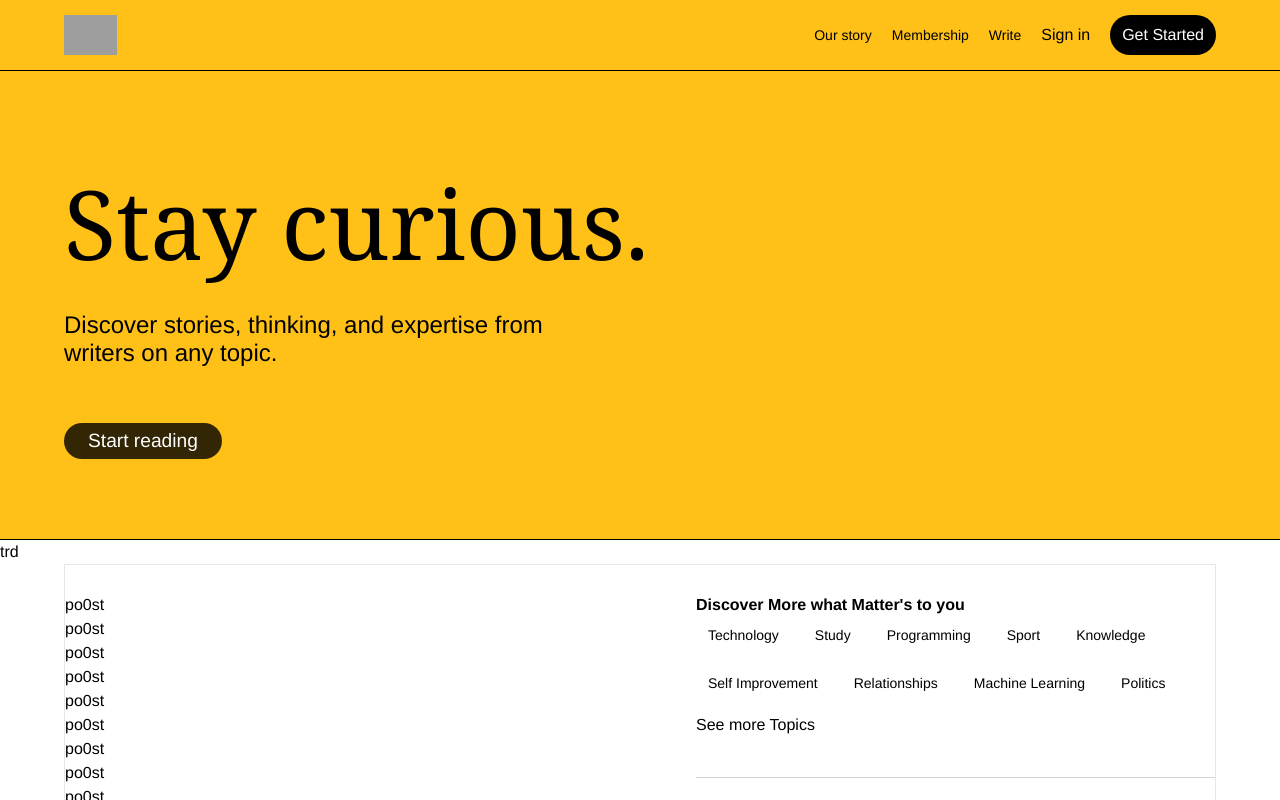
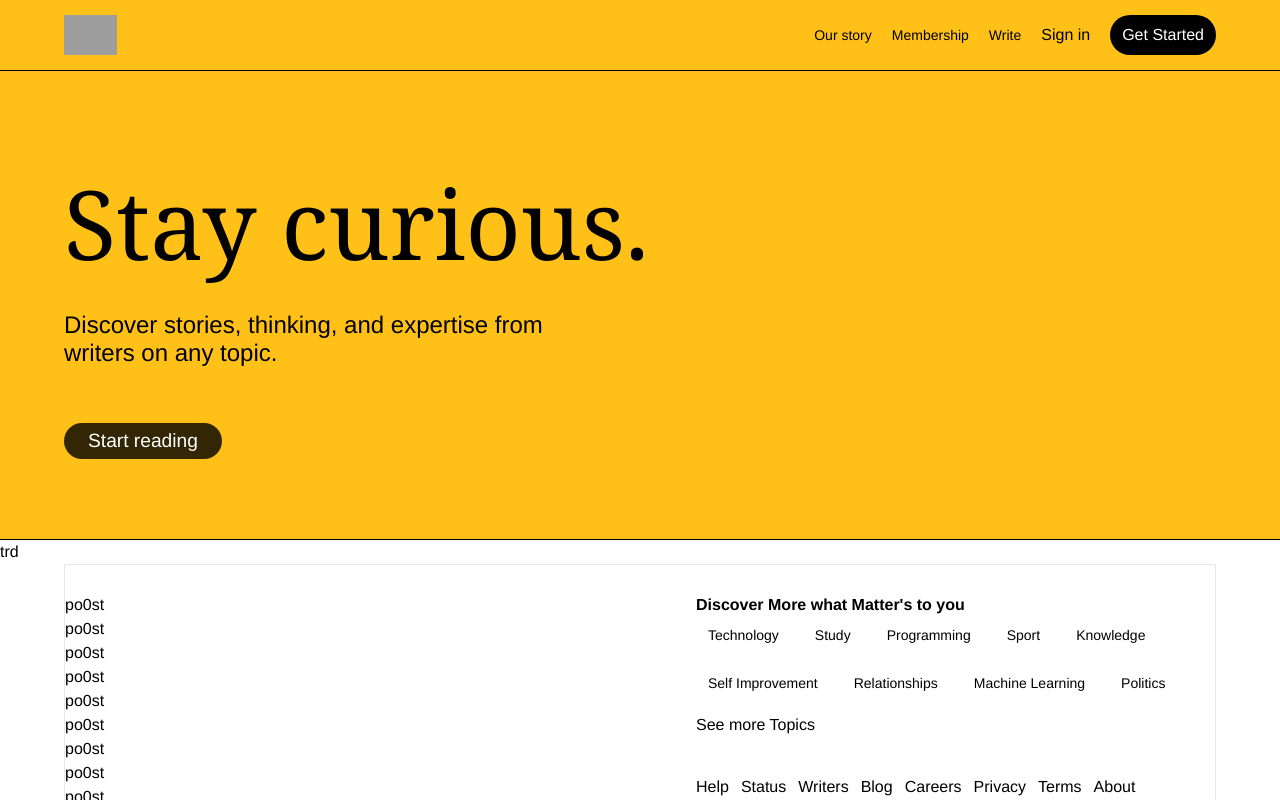
Before and after one commit to jahidulhasan1/blogApp, a React (Vite) app: page /demo in a window 1280 px wide. Shown: the top 800 px of the page. Built offline with nearby package versions, Linux system fonts and the light colour scheme; grey boxes are pictures that could not be loaded.

Commit message:
context is added

```diff
--- a/src/App.jsx
+++ b/src/App.jsx
@@ -1,17 +1,22 @@
-import { BrowserRouter, Routes, Route } from "react-router-dom";
+import { BrowserRouter, Routes, Route, Navigate } from "react-router-dom";
 import Demo from "./components/Demo/Demo";
 import Home from "./components/Home/Home";
 import HomeHeader from "./components/Home/HomeHeader";
 import DemoHeader from "./components/Demo/DemoHeader";
+import { useBlogContext } from "./context/Context";
 function App() {
-  const auth = false;
+  const  {currentUser}  = useBlogContext()
   return (
     <BrowserRouter>
-      {auth ? <HomeHeader /> : <DemoHeader />}
+      {currentUser ? <HomeHeader /> : <DemoHeader />}
 
       <Routes>
-        <Route path="/" element={<Home />} />
-        <Route path="/demo" element={<Demo />} />
+        {currentUser && <Route path="/" element={<Home />} />}
+        {!currentUser && <Route path="/demo" element={<Demo />} />}
+
+        <Route path="*" element= {<Navigate to={!currentUser ? "demo" : "/"} />} />
+
+
       </Routes>
     </BrowserRouter>
   );
--- a/src/components/Demo/DemoHeader.jsx
+++ b/src/components/Demo/DemoHeader.jsx
@@ -2,8 +2,10 @@ import React, { useEffect, useState } from "react";
 import { Link } from "react-router-dom";
 import { nav } from "../../data";
 import Auth from "./auth/Auth";
+import { useBlogContext } from "../../context/Context";
 
 function DemoHeader() {
+  const { currentUser } = useBlogContext();
   const [active, setActive] = useState(false);
   const [modal, setModal] = useState(false);
   useEffect(() => {
--- a/src/components/Demo/Dsicover.jsx
+++ b/src/components/Demo/Dsicover.jsx
@@ -4,7 +4,7 @@ import { discover, discoverActions } from "../../data";
 function Dsicover() {
   return (
     <div className="sticky top-[5rem]">
-      <div className="border-b border-gray-300 pb-7">
+      <div clas sName="border-b border-gray-300 pb-7">
         <h2 className="font-semibold">
           Discover More what Matter&apos;s to you
         </h2>
--- /dev/null
+++ b/src/context/Context.jsx
@@ -0,0 +1,24 @@
+import React, { createContext, useContext, useState } from 'react'
+
+
+
+
+const BlogContext = createContext()
+
+function Context({children}) {
+const [currentUser,setCurrentUser]= useState(false)
+
+
+
+  return (
+    <BlogContext.Provider value={{currentUser,setCurrentUser}}>
+      {children}
+    </BlogContext.Provider>
+  )
+}
+
+export default Context
+
+
+// custom fn
+export const useBlogContext=()=> useContext(BlogContext);
--- a/src/main.jsx
+++ b/src/main.jsx
@@ -2,9 +2,10 @@ import React from "react";
 import ReactDOM from "react-dom/client";
 import App from "./App.jsx";
 import "./index.css";
+import Context from "./context/Context.jsx";
 
 ReactDOM.createRoot(document.getElementById("root")).render(
-<App />
-
-
+  <Context>
+    <App />
+  </Context>
 );
```
